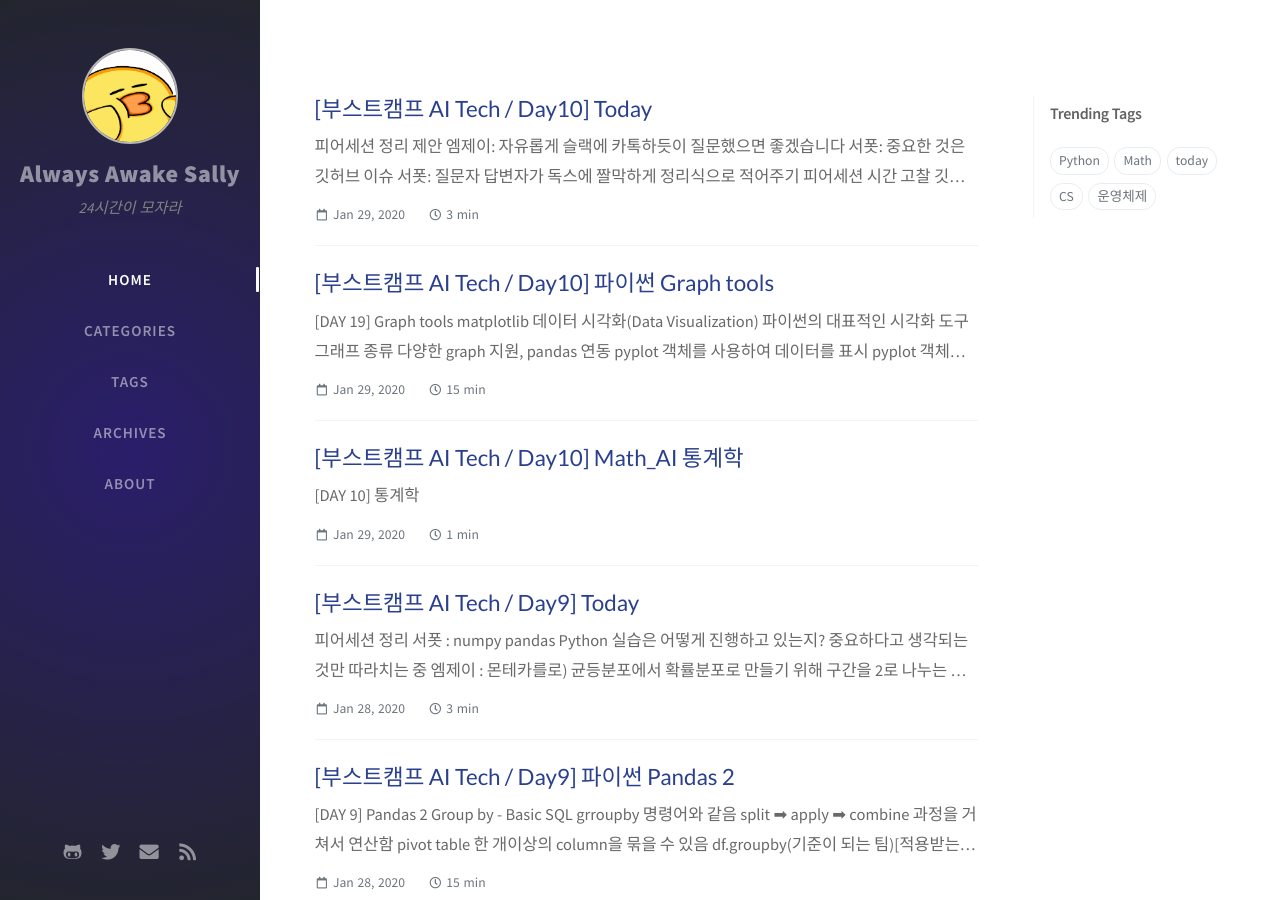
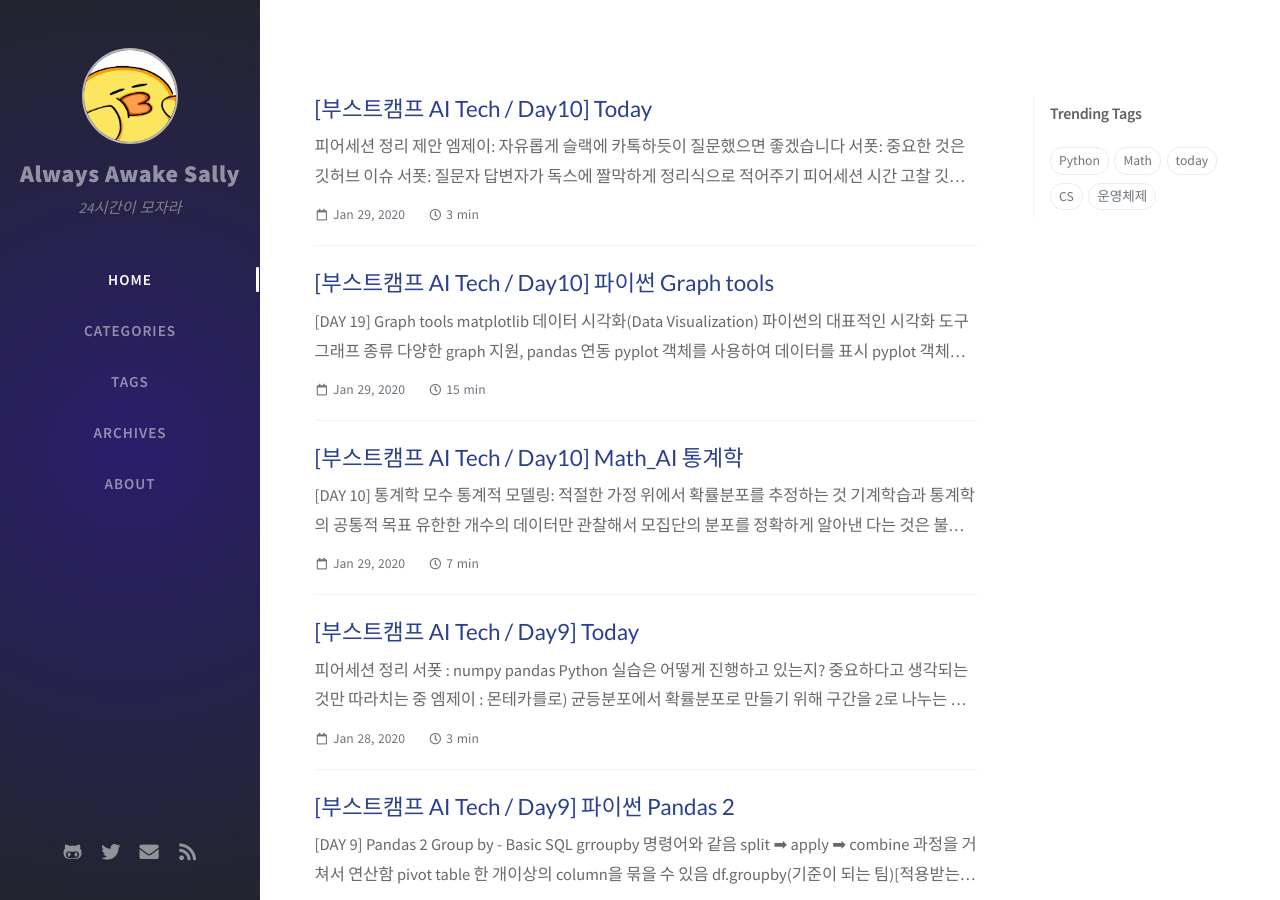
Before and after one commit to bsm8734/bsm8734.github.io, a Jekyll site: the page built from index.html, in a window 1280 px wide and 900 px high. Built offline with Jekyll 4.4.1, drawn with Linux system fonts in a browser that asks for light colours; nearby versions of some CDN libraries; the list of posts is cut into pages by our own code; comment, search, counter and statistics services are not loaded; some of the changed lines change nothing that is shown.

Commit message:
[post] BCAI - Day10(2)

```diff
--- a/_posts/NAVER_BoostCamp_AI_Tech/AI_Math/Day010/2021-01-29-bc-d010-2-aimath-statistics-theory.md
+++ b/_posts/NAVER_BoostCamp_AI_Tech/AI_Math/Day010/2021-01-29-bc-d010-2-aimath-statistics-theory.md
@@ -10,3 +10,99 @@
 ## **[DAY 10] 통계학**
 
 ---
+
+### **모수**
+
+- **통계적 모델링**: 적절한 가정 위에서 확률분포를 추정하는 것
+  - 기계학습과 통계학의 공통적 목표
+- 유한한 개수의 데이터만 관찰해서 모집단의 분포를 정확하게 알아낸 다는 것은 불가능하므로
+    ➡ **근사적으로 확률분포를 추정**
+    > 예측모형의 목적은 분포를 정확하게 맞추는 것보다는 데이터와 추정방법의 불확실성을 고려해서 위험을 최소화하는 것
+- **모수적(parametric) 방법론**
+  - <u>데이터가 특정 확률분포를 따른다고 선험적으로(apriori) 가정한 후, 그 분포를 결정하는 모수(parameter)를 추정하는 방법</u>을
+- **비모수(nonparametric) 방법론**
+  - 특정 확률분포를 가정하지 않고 데이터에 따라 모델의 구조 및 모수의 개수가 유연하게 바뀌는 방법
+    > 기계학습의 많은 방법론은 비모수방법론
+
+### **확률분포**
+
+확률분포를 가정하는 방법: 우선, 히스토그램을 통해 모양을 관찰
+
+- 데이터가 2개의값(0또는1)만 가지는 경우 ➡ 베르누이분포
+- 데이터가 $n$개의 이산적인 값을 가지는 경우 ➡ 카테고리분포
+- 데이터가 $[0,1]$사이에서 값을 가지는 경우 ➡ 베타분포
+- 데이터가 0이상의 값을 가지는 경우 ➡ 감마분포, 로그정규분포 등
+- 데이터가 $\mathbb{R}$(실수) 전체에서 값을 가지는 경우 ➡ 정규분포, 라플라스분포 등
+
+### **모수추정**
+
+- 데이터의 확률분포를 가정했다면, 모수를 추정할 수 있음
+- 정규분포의 모수는 평균 $\mu$과 분산 $\sigma^2$으로 이를 추정하는 통계량(statistic)은 다음과 같음
+    ![7](/assets/img/sources/2021-01-30-04-48-58.png)
+    > 표본분산을 구할 때, $N$이 아니라 $N - 1$로 나누는 이유는 **불편(unbiased)추정량**을 구하기 위해서
+
+- 통계량의 확률분포를 표집분포(sampling distribution)라 부름
+- 표본평균의 표집분포는 $N$이 커질수록 정규분포 $\mathcal{N}(\mu, \sigma^2 / N)$를 따름
+    > 이를 **중심극한정리(Central Limit Theorem**)이라 부르며, 모집단의 분포가 정규분포를 따르지 않아도 성립
+- <img src = "/assets/img/sources/2021-01-30-04-52-04.png" width="300px">
+
+  - 이항분포 형태에서, $N$이 커질수록 정규분포로 변함
+
+### **최대가능도(Maximum Likelihood Estimation, MLE)**
+
+- 표본평균이나 표본분산은 중요한 통계량이지만 확률분포마다 사용하는 모수가 다르므로 적절한 통계량이 달라지게 됨
+- 이론적으로 **가장 가능성이 높은 모수를 추정하는 방법** 중 하나
+    ![10](/assets/img/sources/2021-01-30-05-03-50.png)
+
+> 가능도(likelihood)함수는 모수 $\theta$를 따르는 분포가 $x$를 관찰할 가능성을 뜻하지만 **확률로 해석하면 안됨**
+
+- 데이터집합 $X$가 독립적으로 추출되었을 경우 **로그가능도를 최적화**
+    ![11](/assets/img/sources/2021-01-30-05-05-14.png)
+
+### **로그가능도**
+
+- 로그가능도 사용하는 이유
+  - 로그가능도를 최적화하는 모수 $\theta$는 가능도를 최적화하는 MLE가 됨
+- 데이터의 숫자가 적으면 상관없지만 만일 데이터의 숫자가 수억 단위가 된다면 컴퓨터의 정확도로는 가능도를 계산하는 것은 불가능
+- 데이터가 독립일 경우, 로그를 사용하면 가능도의 곱셈을 로그가능도의 덧셈으로 바꿀 수 있기 때문에 컴퓨터로 연산이 가능해짐
+- 경사하강법으로 가능도를 최적화 할 때, 미분 연산을 사용하게 되는데, 로그가능도를 사용하면 연산량을 $O(n^2)$에서 $O(n)$으로 줄여줌
+- 대게의 손실함수의 경우, 경사하강법을 사용하므로 음의 로그가능도(negativelog-likelihood)를 최적화하게 됨
+
+### **최대가능도 추정 예제**
+
+![13](/assets/img/sources/2021-01-30-05-09-16.png)
+
+#### **정규분포 예제**
+
+![16](/assets/img/sources/2021-01-30-05-19-35.png)
+
+---
+
+#### **카테고리분포 예제**
+
+![22](/assets/img/sources/2021-01-30-05-29-36.png)
+
+---
+
+### **확률분포 사이의 거리**
+
+- 기계학습에서 사용되는 손실함수들은 모델이 학습하는 확률분포와 데이터에서 관찰되는 확률분포의 거리를 통해 유도
+- 데이터 공간에 두 개의 확률분포 $P(x), Q(x)$가 있을 경우, 두 확률분포 사이의 거리(distance)를 계산할 때 다음과 같은 함수들을 이용
+  - 총변동 거리(Total Variation Distance, TV)
+  - 쿨백-라이블러발산(Kullback-Leibler Divergence, KL)
+  - 바슈타인거리(Wasserstein Distance)
+
+#### **쿨백-라이블러발산(KL Divergence)**
+
+![25-1](/assets/img/sources/2021-01-30-05-37-16.png)
+이는 다음과 같이 분해할 수 있음
+![25-2](/assets/img/sources/2021-01-30-05-38-05.png)
+
+- 분류문제에서 정답레이블을 $P$, 모델예측을 $Q$라 두면, 최대가능도추정법은 쿨백-라이블러 발산을 최소화하는 것과 같음
+
+#### **딥러닝에서의 최대가능도 추정법**
+
+- 최대 가능도 추정법(MLE)을 이용해서 기계학습 모델을 학습할 수 있음
+- 딥러닝 모델의 가중치를 $\theta = (W^{(1), ... , W^{(L)}})$라 표기했을 때 분류 문제에서 소프트맥스 벡터는 카테고리 분포의 모수 $(p_1, ..., p_k)$를 모델링
+- 원-핫 벡터로 표현한 정답레이블 $y = (y_1, ..., y_k)$을 관찰데이터로 이용해, 확률분포인 소프트맥스 벡터의 로그가능도를 최적화할 수 있음
+    ![23](/assets/img/sources/2021-01-30-05-34-11.png)
```
Also changed, not shown: assets/img/sources/2021-01-30-04-48-58.png (added), assets/img/sources/2021-01-30-04-52-04.png (added), assets/img/sources/2021-01-30-05-03-50.png (added), assets/img/sources/2021-01-30-05-05-14.png (added), assets/img/sources/2021-01-30-05-09-16.png (added), assets/img/sources/2021-01-30-05-19-35.png (added), assets/img/sources/2021-01-30-05-29-36.png (added), assets/img/sources/2021-01-30-05-34-11.png (added), assets/img/sources/2021-01-30-05-37-16.png (added), assets/img/sources/2021-01-30-05-38-05.png (added).
